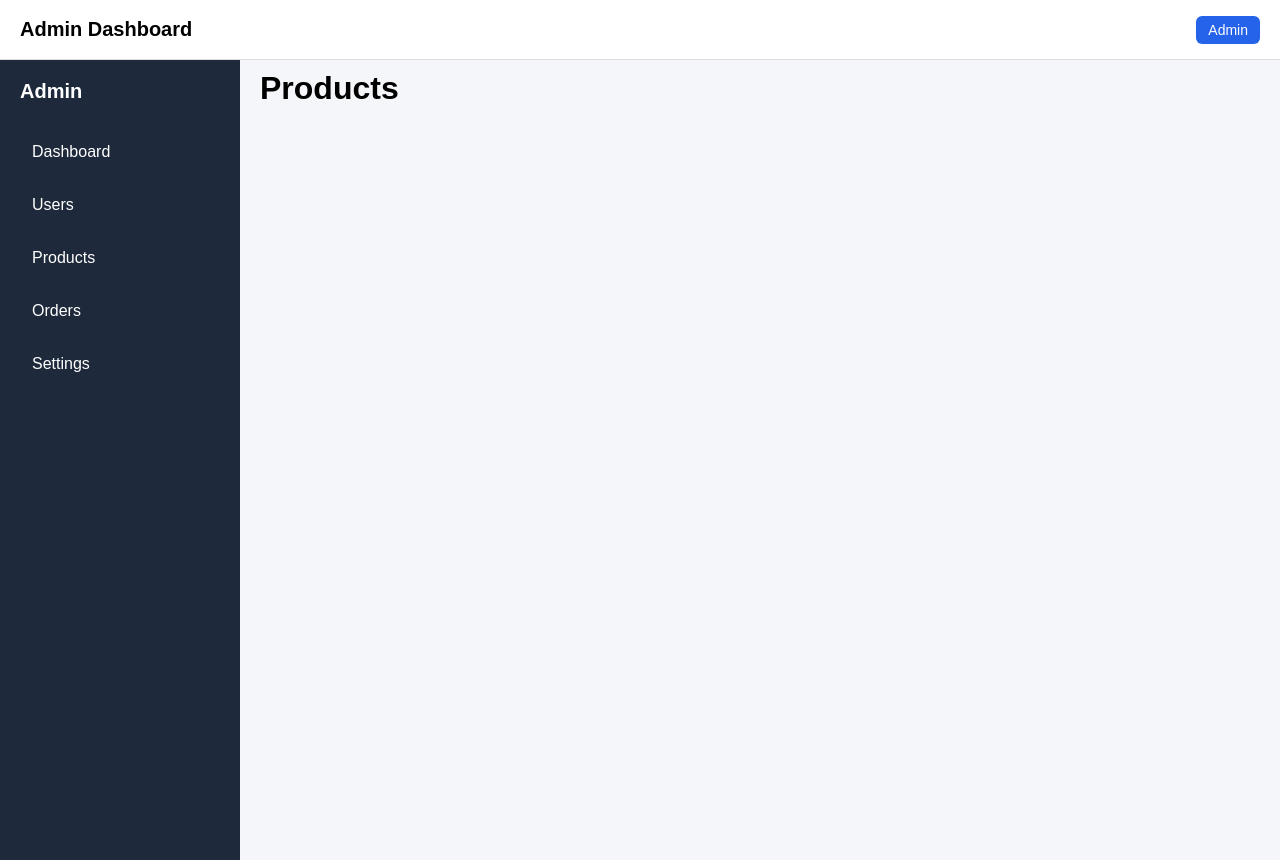
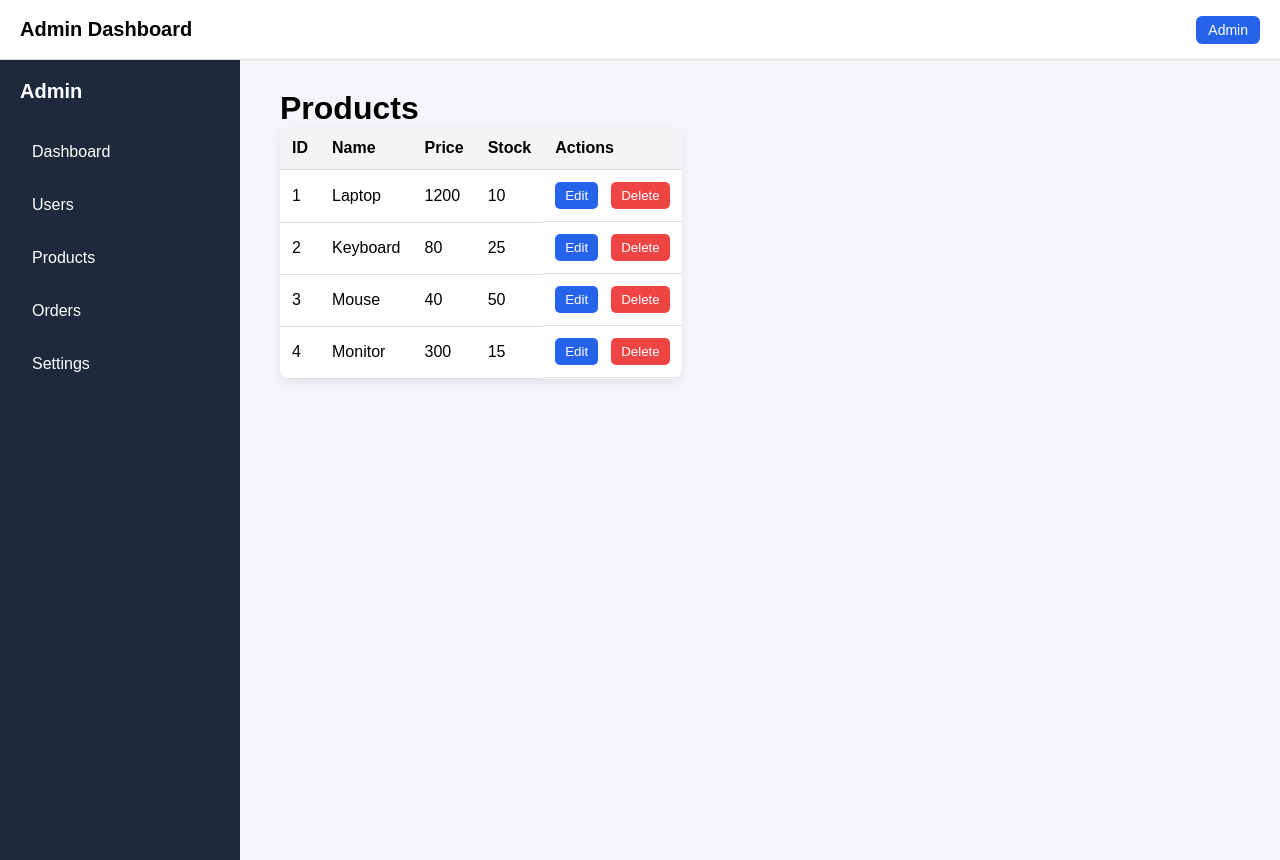
Before and after one commit to OmKhandale05/admin-dashboard, a React (Vite) app: page /products in a window 1280 px wide. Built offline with nearby package versions, Linux system fonts and the light colour scheme.

Commit message:
Feature: Add product page

```diff
--- a/src/components/Table.jsx
+++ b/src/components/Table.jsx
@@ -1,6 +1,6 @@
 import "../styles/Table.css"
 
-const Table = ({ columns, data, actions }) => {
+const Table = ({ columns=[], data=[], actions }) => {
   return (
     <table className="table">
       <thead>
--- /dev/null
+++ b/src/data/products.js
@@ -0,0 +1,26 @@
+export const products = [
+    {
+      id: 1,
+      name: "Laptop",
+      price: 1200,
+      stock: 10
+    },
+    {
+      id: 2,
+      name: "Keyboard",
+      price: 80,
+      stock: 25
+    },
+    {
+      id: 3,
+      name: "Mouse",
+      price: 40,
+      stock: 50
+    },
+    {
+      id: 4,
+      name: "Monitor",
+      price: 300,
+      stock: 15
+    }
+  ];
--- /dev/null
+++ b/src/hooks/useProducts.js
@@ -0,0 +1,17 @@
+import { useState } from "react";
+import{ products as initialProducts } from "../data/products";
+
+const useProducts = () => {
+    const [productList, setProductList] = useState(initialProducts);
+
+    const deleteProduct = (id) =>{
+        setProductList(productList.filter(product => product.id !== id));
+    };
+    return {
+        productList,
+        deleteProduct
+    };
+
+};
+
+export default useProducts;
--- a/src/pages/Products.jsx
+++ b/src/pages/Products.jsx
@@ -1,7 +1,36 @@
+import Table from "../components/Table";
+import useProducts from "../hooks/useProducts";
+import "../styles/Products.css";
+
 const Products = () => {
+  const { productList, deleteProduct } = useProducts();
+
+  const columns = [
+    { header: "ID", accessor: "id" },
+    { header: "Name", accessor: "name" },
+    { header: "Price", accessor: "price" },
+    { header: "Stock", accessor: "stock" },
+  ];
+
   return (
-    <div>
+    <div className="products-page">
       <h1>Products</h1>
+
+      <Table
+        columns={columns}
+        data={productList}
+        actions={(product) => (
+          <div className="table-actions">
+            <button className="edit-btn">Edit</button>
+            <button
+              className="delete-btn"
+              onClick={() => deleteProduct(product.id)}
+            >
+              Delete
+            </button>
+          </div>
+        )}
+      />
     </div>
   );
 };
--- /dev/null
+++ b/src/styles/Products.css
@@ -0,0 +1,4 @@
+.products-page{
+    width:100%;
+    padding:20px;
+  }
```
